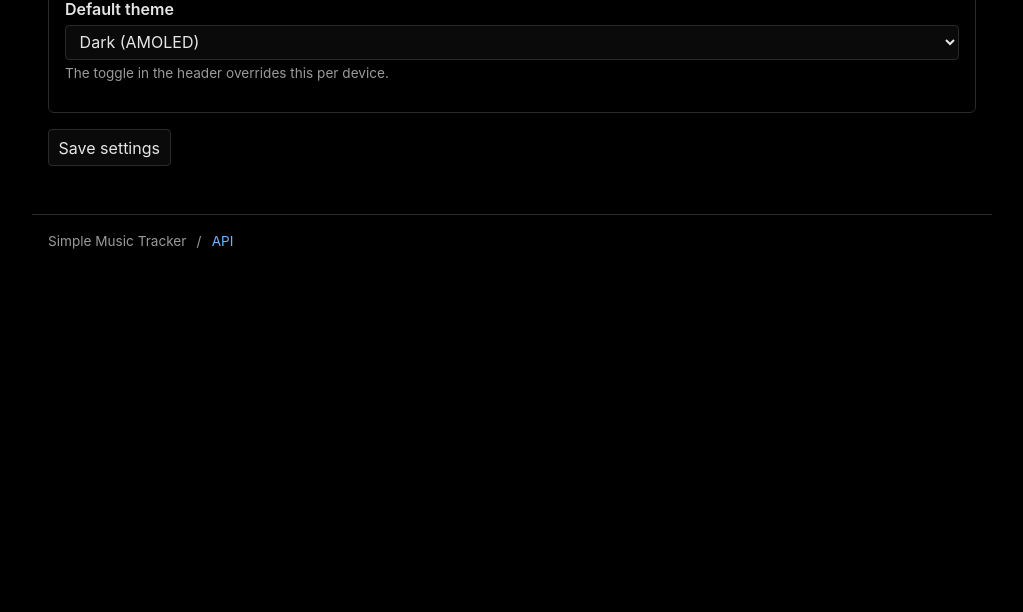
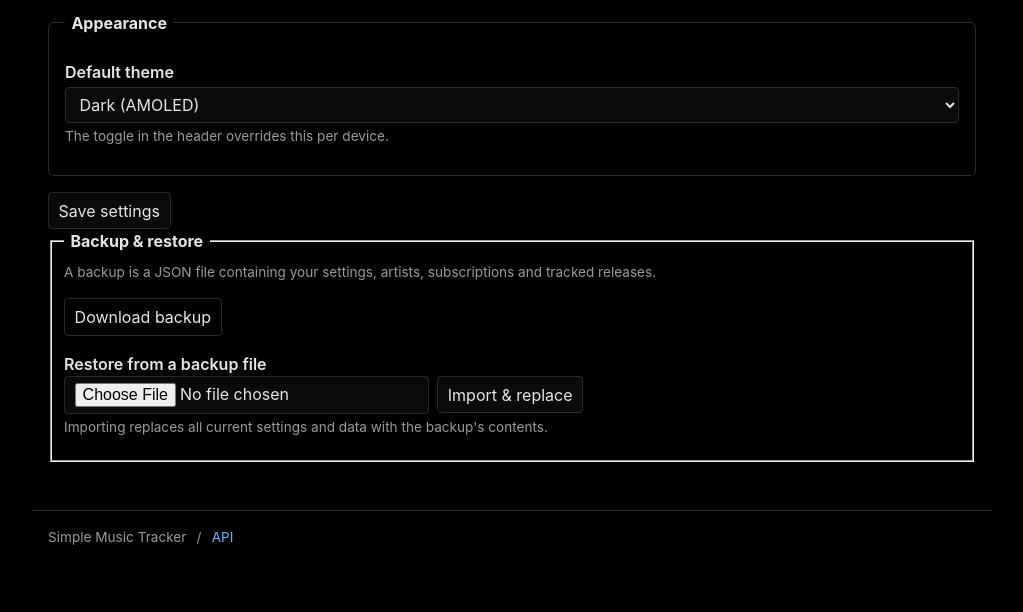
Before and after one commit to jasii/Simple-Music-Tracker, a Flask app: page /settings in a window 1280 px wide. Shown: the part 2228-2840 px from the top of the page, without its empty margins (128-1151 px from the left). Before the commit the page ends 2477 px from the top, so only its background shows below. Run offline with Flask 3, Linux system fonts and the light colour scheme; data comes from the database, SQL or seed files in the repository.

Commit message:
Prefer album-artist tag and add backup/restore
Scanner:
- Read the album-artist tag (albumartist/aART/TPE2) in preference to the track
  artist (artist/TPE1), falling back when absent. New prefer_album_artist
  setting (default on) toggles this; the scan reads it per run.

Backup & restore:
- GET /api/backup downloads a JSON snapshot of settings, artists and releases
  (Content-Disposition attachment).
- POST /api/import restores from an uploaded file or JSON body, replacing all
  current data inside a transaction; preserves ids so release links hold.
- Settings page gains a Backup & restore section (download link + file import
  with a replace-confirmation) and the album-artist toggle.

```diff
--- a/app/db.py
+++ b/app/db.py
@@ -87,6 +87,7 @@ DEFAULT_SETTINGS = {
     "discography_autohide": "",             # categories collapsed by default on artist pages
     "home_page": "upcoming",                # which page '/' opens (Upcoming on first run)
     "nav_order": "artists,following,upcoming,ignored,settings",
+    "prefer_album_artist": "true",          # use the album-artist tag before the track artist
 }
 
 # Release types that may be monitored. Order is the display order.
@@ -195,3 +196,85 @@ def set_setting(key, value):
             conn.commit()
         finally:
             conn.close()
+
+
+# --- backup / restore -------------------------------------------------------
+
+BACKUP_VERSION = 1
+
+_ARTIST_COLUMNS = [
+    "id", "name", "sort_name", "mbid", "lastfm_url", "image_url", "bio",
+    "subscription", "monitor_types", "ignored", "track_count", "last_checked",
+    "created_at",
+]
+_RELEASE_COLUMNS = [
+    "id", "artist_id", "mbid", "title", "release_date", "primary_type",
+    "image_url", "notified", "created_at",
+]
+
+
+def _rows(conn, sql):
+    return [{k: r[k] for k in r.keys()} for r in conn.execute(sql)]
+
+
+def export_data():
+    """Return a JSON-serialisable snapshot of settings, artists and releases."""
+    from datetime import datetime, timezone
+    conn = get_connection()
+    try:
+        settings = {r["key"]: r["value"] for r in conn.execute("SELECT key, value FROM settings")}
+        return {
+            "version": BACKUP_VERSION,
+            "exported_at": datetime.now(timezone.utc).isoformat(),
+            "settings": settings,
+            "artists": _rows(conn, "SELECT * FROM artists"),
+            "releases": _rows(conn, "SELECT * FROM releases"),
+        }
+    finally:
+        conn.close()
+
+
+def import_data(data):
+    """Replace all data with a previously exported snapshot.
+
+    Returns counts. Raises ValueError if the payload is not a valid backup.
+    """
+    if not isinstance(data, dict) or "artists" not in data or "settings" not in data:
+        raise ValueError("not a valid backup file")
+
+    settings = data.get("settings") or {}
+    artists = data.get("artists") or []
+    releases = data.get("releases") or []
+
+    def _insert(conn, table, columns, row):
+        cols = [c for c in columns if c in row]
+        placeholders = ",".join("?" for _ in cols)
+        conn.execute(
+            f"INSERT INTO {table} ({','.join(cols)}) VALUES ({placeholders})",
+            [row[c] for c in cols],
+        )
+
+    with _write_lock:
+        conn = get_connection()
+        try:
+            conn.execute("DELETE FROM releases")
+            conn.execute("DELETE FROM artists")
+            for key, value in settings.items():
+                conn.execute(
+                    "INSERT INTO settings (key, value) VALUES (?, ?) "
+                    "ON CONFLICT(key) DO UPDATE SET value = excluded.value",
+                    (str(key), None if value is None else str(value)),
+                )
+            for artist in artists:
+                _insert(conn, "artists", _ARTIST_COLUMNS, artist)
+            for release in releases:
+                _insert(conn, "releases", _RELEASE_COLUMNS, release)
+            conn.commit()
+        finally:
+            conn.close()
+
+    return {
+        "settings": len(settings),
+        "artists": len(artists),
+        "releases": len(releases),
+    }
--- a/app/main.py
+++ b/app/main.py
@@ -1,5 +1,6 @@
 """Flask application: pages and JSON API for Simple Music Tracker."""
 
+import json
 import os
 import sqlite3
 from datetime import date, datetime, timedelta
@@ -884,6 +885,8 @@ def api_settings():
             value = value if value in PAGE_DEFS else DEFAULT_HOME
         elif key == "nav_order":
             value = ",".join(normalize_nav_order(value))
+        elif key == "prefer_album_artist":
+            value = "true" if str(value).lower() in ("true", "1", "on", "yes") else "false"
         elif key == "musicbrainz_rate_limit_ms":
             # Clamp to >= 1000ms so we never undercut MusicBrainz's 1 req/sec.
             try:
@@ -899,6 +902,43 @@ def api_settings():
 def api_webhook_test():
     ok, message = webhooks.send_test()
     return jsonify({"ok": ok, "message": message})
+
+
+@app.route("/api/backup")
+def api_backup():
+    """Download a JSON backup of settings, artists and releases."""
+    data = db.export_data()
+    body = json.dumps(data, indent=2, ensure_ascii=False)
+    resp = app.response_class(body, mimetype="application/json")
+    resp.headers["Content-Disposition"] = (
+        f"attachment; filename=smt-backup-{date.today().isoformat()}.json"
+    )
+    return resp
+
+
+@app.route("/api/import", methods=["POST"])
+def api_import():
+    """Restore from a backup file (multipart 'file') or a raw JSON body.
+
+    This REPLACES all current settings and data.
+    """
+    payload = None
+    if "file" in request.files:
+        try:
+            payload = json.load(request.files["file"])
+        except (ValueError, OSError):
+            return jsonify({"error": "could not parse the uploaded file as JSON"}), 400
+    else:
+        payload = request.get_json(silent=True)
+
+    try:
+        result = db.import_data(payload)
+    except ValueError as exc:
+        return jsonify({"error": str(exc)}), 400
+    except Exception as exc:  # noqa: BLE001
+        return jsonify({"error": f"import failed: {exc}"}), 500
+
+    return jsonify({"imported": result})
 
 
 @app.route("/api/health")
--- a/app/scanner.py
+++ b/app/scanner.py
@@ -27,8 +27,10 @@ AUDIO_EXTENSIONS = {
     ".wma", ".wav", ".aiff", ".aif", ".ape", ".mpc",
 }
 
-# Tag keys that may hold the artist name across the various container formats.
-_ARTIST_TAGS = ["albumartist", "album artist", "artist", "TPE2", "TPE1", "\xa9ART", "aART"]
+# Tag keys grouped so the album artist is preferred over the track artist.
+# (_first_tag_value also tries lower/upper-case variants of each key.)
+_ALBUM_ARTIST_TAGS = ["albumartist", "album artist", "aART", "TPE2"]
+_TRACK_ARTIST_TAGS = ["artist", "TPE1", "\xa9ART"]
 _MBID_TAGS = [
     "musicbrainz_albumartistid",
     "musicbrainz_artistid",
@@ -79,8 +81,13 @@ def _first_tag_value(tags, keys):
     return None
 
 
-def _extract(path):
-    """Return (artist_name, mbid) for an audio file, or (None, None)."""
+def _extract(path, prefer_album=True):
+    """Return (artist_name, mbid) for an audio file, or (None, None).
+
+    When *prefer_album* the album-artist tag is used and the track artist is
+    only a fallback (so e.g. compilations stay under one album artist); set it
+    False to prefer the per-track artist instead.
+    """
     try:
         audio = MutagenFile(path, easy=True)
     except Exception:
@@ -94,7 +101,12 @@ def _extract(path):
         return None, None
 
     tags = getattr(audio, "tags", None) or audio
-    name = _first_tag_value(tags, _ARTIST_TAGS)
+    album_artist = _first_tag_value(tags, _ALBUM_ARTIST_TAGS)
+    track_artist = _first_tag_value(tags, _TRACK_ARTIST_TAGS)
+    if prefer_album:
+        name = album_artist or track_artist
+    else:
+        name = track_artist or album_artist
     mbid = _first_tag_value(tags, _MBID_TAGS)
     return name, mbid
 
@@ -167,6 +179,8 @@ def scan_directory(directory, quick=False):
         if not directory or not os.path.isdir(directory):
             raise FileNotFoundError(f"music directory not found: {directory!r}")
 
+        prefer_album = (db.get_setting("prefer_album_artist") or "true") != "false"
+
         last_scan = 0.0
         if quick:
             try:
@@ -198,7 +212,7 @@ def scan_directory(directory, quick=False):
                     except OSError:
                         continue
 
-                name, mbid = _extract(path)
+                name, mbid = _extract(path, prefer_album)
                 processed += 1
                 if not name:
                     continue
--- a/app/static/settings.js
+++ b/app/static/settings.js
@@ -56,6 +56,8 @@
     // Ensure checkbox groups are always sent, even when fully unchecked.
     if (!('default_monitor_types' in data)) data.default_monitor_types = '';
     if (!('discography_autohide' in data)) data.discography_autohide = '';
+    // A lone unchecked checkbox is absent from FormData; send false explicitly.
+    if (!('prefer_album_artist' in data)) data.prefer_album_artist = 'false';
     return data;
   }
 
@@ -84,4 +86,29 @@
       webhookResult.textContent = 'Failed.';
     });
   });
+
+  // --- import / restore from a backup file ---
+  const importBtn = document.getElementById('btn-import');
+  const importFile = document.getElementById('import-file');
+  const importResult = document.getElementById('import-result');
+  if (importBtn) {
+    importBtn.addEventListener('click', function () {
+      const file = importFile.files && importFile.files[0];
+      if (!file) { importResult.textContent = 'Choose a backup file first.'; return; }
+      if (!window.confirm('Importing replaces ALL current settings and data with this backup. Continue?')) return;
+      importResult.textContent = 'Importing...';
+      const fd = new FormData();
+      fd.append('file', file);
+      fetch('/api/import', { method: 'POST', body: fd })
+        .then(function (res) { return res.json(); })
+        .then(function (r) {
+          if (r.error) { importResult.textContent = r.error; return; }
+          const c = r.imported || {};
+          importResult.textContent = 'Imported ' + (c.artists || 0) + ' artists, ' +
+            (c.releases || 0) + ' releases. Reloading...';
+          setTimeout(function () { window.location.reload(); }, 1000);
+        })
+        .catch(function () { importResult.textContent = 'Import failed.'; });
+    });
+  }
 })();
--- a/app/static/style.css
+++ b/app/static/style.css
@@ -321,6 +321,15 @@ input[type="checkbox"], input[type="radio"] { width: 1.1rem; height: 1.1rem; }
 .settings-form select { width: 100%; margin-top: 0.2rem; }
 .settings-form textarea { font-family: ui-monospace, "SFMono-Regular", Menlo, monospace; font-size: 0.85rem; }
 .form-actions { display: flex; align-items: center; gap: 0.8rem; }
+.inline-check { display: inline-flex; align-items: center; gap: 0.4rem; font-weight: 600; margin-top: 0.6rem; }
+.button-link {
+  display: inline-block;
+  border: 1px solid var(--line);
+  border-radius: 4px;
+  padding: 0.35rem 0.6rem;
+  color: var(--fg);
+}
+.button-link:hover { border-color: var(--fg); text-decoration: none; }
 
 /* Nav order / home page editor */
 .nav-order { list-style: none; padding: 0; margin: 0.4rem 0 0; }
--- a/app/templates/settings.html
+++ b/app/templates/settings.html
@@ -11,6 +11,13 @@
     <input type="text" id="music_directory" name="music_directory"
            value="{{ settings.music_directory }}">
     <p class="hint">Mount your library here, e.g. <code>-v /path/to/music:/music</code>.</p>
+
+    <label class="inline-check">
+      <input type="checkbox" id="prefer_album_artist" name="prefer_album_artist" value="true"
+        {{ 'checked' if settings.prefer_album_artist != 'false' }}>
+      Use the album-artist tag (fall back to track artist)
+    </label>
+    <p class="hint">When scanning, prefer each file's album artist over the per-track artist.</p>
   </fieldset>
 
   <fieldset>
@@ -129,6 +136,20 @@
     <span id="save-result" class="muted"></span>
   </div>
 </form>
+
+<fieldset class="settings-form">
+  <legend>Backup &amp; restore</legend>
+  <p class="hint">A backup is a JSON file containing your settings, artists, subscriptions and tracked releases.</p>
+  <p><a class="button-link" href="{{ url_for('api_backup') }}">Download backup</a></p>
+
+  <label for="import-file">Restore from a backup file</label>
+  <div class="tool-row">
+    <input type="file" id="import-file" accept="application/json,.json">
+    <button type="button" id="btn-import">Import &amp; replace</button>
+    <span id="import-result" class="muted"></span>
+  </div>
+  <p class="hint">Importing replaces all current settings and data with the backup's contents.</p>
+</fieldset>
 {% endblock %}
 
 {% block scripts %}
```
Also changed, not shown: README.md.
